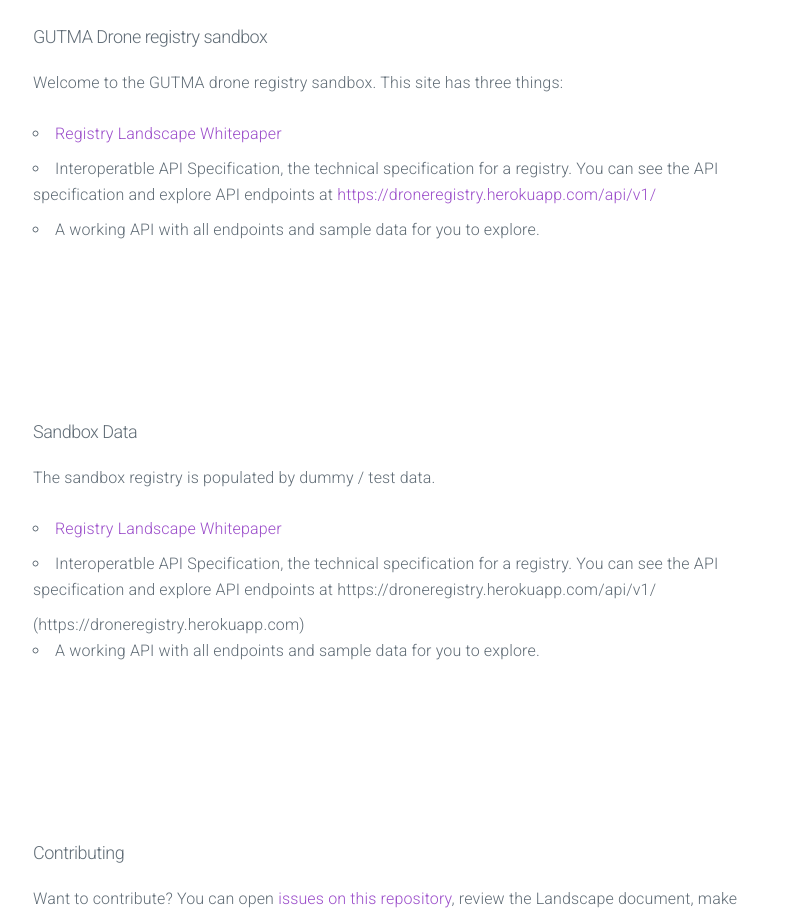
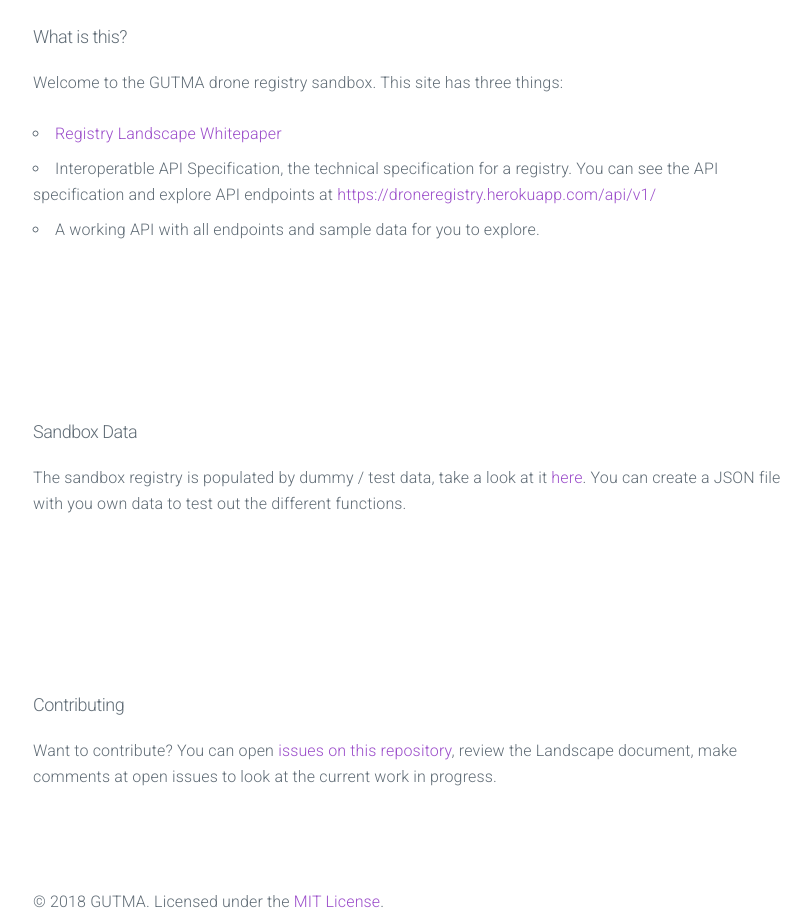
Before and after one commit to gutma-org/droneregistry, a Django app: page / in a window 1280 px wide. Shown: the part 52-962 px from the top of the page, without its empty margins (227-1038 px from the left). Run offline with Django 3.2, Linux system fonts and the light colour scheme; some libraries are stand-ins or nearby versions.

Commit message:
Updated HTML text

```diff
--- a/ohio/settings.py
+++ b/ohio/settings.py
@@ -23,7 +23,7 @@ BASE_DIR = os.path.dirname(os.path.dirname(os.path.abspath(__file__)))
 SECRET_KEY = '0o=aajzmkgwtb=in$6mn))k)krkf^_4o^@**xdj@z@2v@ro_e+'
 
 # SECURITY WARNING: don't run with debug turned on in production!
-DEBUG = False
+DEBUG = True
 
 ALLOWED_HOSTS = ["*"]
 
--- a/registry/templates/registry/index.html
+++ b/registry/templates/registry/index.html
@@ -32,11 +32,11 @@
 			</nav>
 
 			<section class="container" id="examples">
-				<h5 class="title">GUTMA Drone registry sandbox</h5>
+				<h5 class="title">What is this? </h5>
 				<p>Welcome to the GUTMA drone registry sandbox. This site has three things: </p>
 				<p>
 					<ul>
-						<li><a href="https://milligram.github.io/#getting-started" title="Whitepaper">Registry Landscape Whitepaper</a></li>
+						<li><a href="https://github.com/gutma-org/droneregistry/blob/master/documents/registration-white-paper.md" title="Whitepaper">Registry Landscape Whitepaper</a></li>
 						<li>Interoperatble API Specification, the technical specification for a registry. You can see the API specification and explore API endpoints at <a href="https://droneregistry.herokuapp.com/api/v1/" title="Getting Started">https://droneregistry.herokuapp.com/api/v1/</a></li>
 						<li>A working API with all endpoints and sample data for you to explore.</li>
 					</ul>
@@ -45,13 +45,8 @@
 
 			<section class="container" id="examples">
 				<h5 class="title">Sandbox Data</h5>
-				<p>The sandbox registry is populated by dummy / test data. </p>
+				<p>The sandbox registry is populated by dummy / test data, take a look at it <a href="https://github.com/gutma-org/droneregistry/blob/master/registry/defaultregistrydata.json">here</a>. You can create a JSON file with you own data to test out the different functions.</p>
 				<p>
-					<ul>
-						<li><a href="https://milligram.github.io/#getting-started" title="Whitepaper">Registry Landscape Whitepaper</a></li>
-						<li>Interoperatble API Specification, the technical specification for a registry. You can see the API specification and explore API endpoints at <a href="https://milligram.github.io/#getting-started" title="Getting Started"></a>https://droneregistry.herokuapp.com/api/v1/</a></li>(https://droneregistry.herokuapp.com)
-						<li>A working API with all endpoints and sample data for you to explore.</li>
-					</ul>
 				</p>
 			</section>
 
```
Also changed, not shown: 2 other files.
